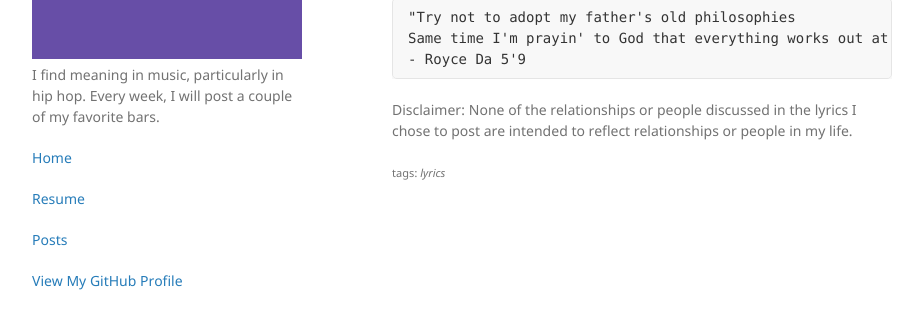
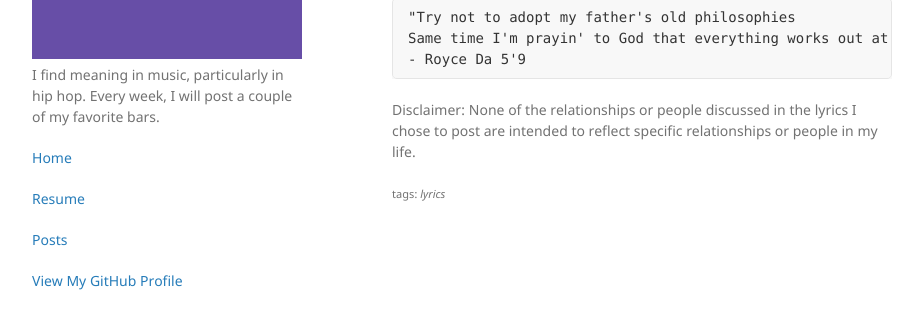
Before and after one commit to wbannick/wbannick.github.io, a Jekyll site: the page built from _posts/2020-11-27-weekly_lyrics.markdown, in a window 1280 px wide. Shown: the part 320-635 px from the top of the page, without its empty margins (178-1101 px from the left). Built offline with Jekyll 4.4.1, drawn with Linux system fonts in a browser that asks for light colours.

````diff
--- a/Gemfile
+++ b/Gemfile
@@ -7,7 +7,7 @@ source "https://rubygems.org"
 #
 # This will help ensure the proper Jekyll version is running.
 # Happy Jekylling!
-# gem "jekyll", "~> 4.1.1"
+#gem "jekyll", "~> 4.1.1"
 # This is the default theme for new Jekyll sites. You may change this to anything you like.
 gem "minima", "~> 2.5"
 # If you want to use GitHub Pages, remove the "gem "jekyll"" above and
@@ -16,6 +16,7 @@ gem "github-pages", group: :jekyll_plugins
 # If you have any plugins, put them here!
 group :jekyll_plugins do
   gem "jekyll-feed", "~> 0.12"
+  gem "jekyll-sitemap"
 end
 
 # Windows and JRuby does not include zoneinfo files, so bundle the tzinfo-data gem
--- a/_config.yml
+++ b/_config.yml
@@ -26,6 +26,12 @@ baseurl: ""
 url: "wbannick.github.io"
 github_username:  wbannick
 
+plugins:
+  - jekyll-sitemap
+
+#header_pages:
+# - resume.html
+# - pages.html
 
 # Build settings
 # No longer using the Gem. Gonna mess around and see if I can make some changes...
--- a/_posts/2020-11-27-weekly_lyrics.markdown
+++ b/_posts/2020-11-27-weekly_lyrics.markdown
@@ -17,4 +17,4 @@ Same time I'm prayin' to God that everything works out at his colonoscopy"
 ```
 
 
-Disclaimer: None of the relationships or people discussed in the lyrics I chose to post are intended to reflect relationships or people in my life.
+Disclaimer: None of the relationships or people discussed in the lyrics I chose to post are intended to reflect specific relationships or people in my life.
````
Also changed, not shown: Gemfile.lock, _includes/google57122eb3090af21b.html (renamed from google57122eb3090af21b.html), 3 other files.
